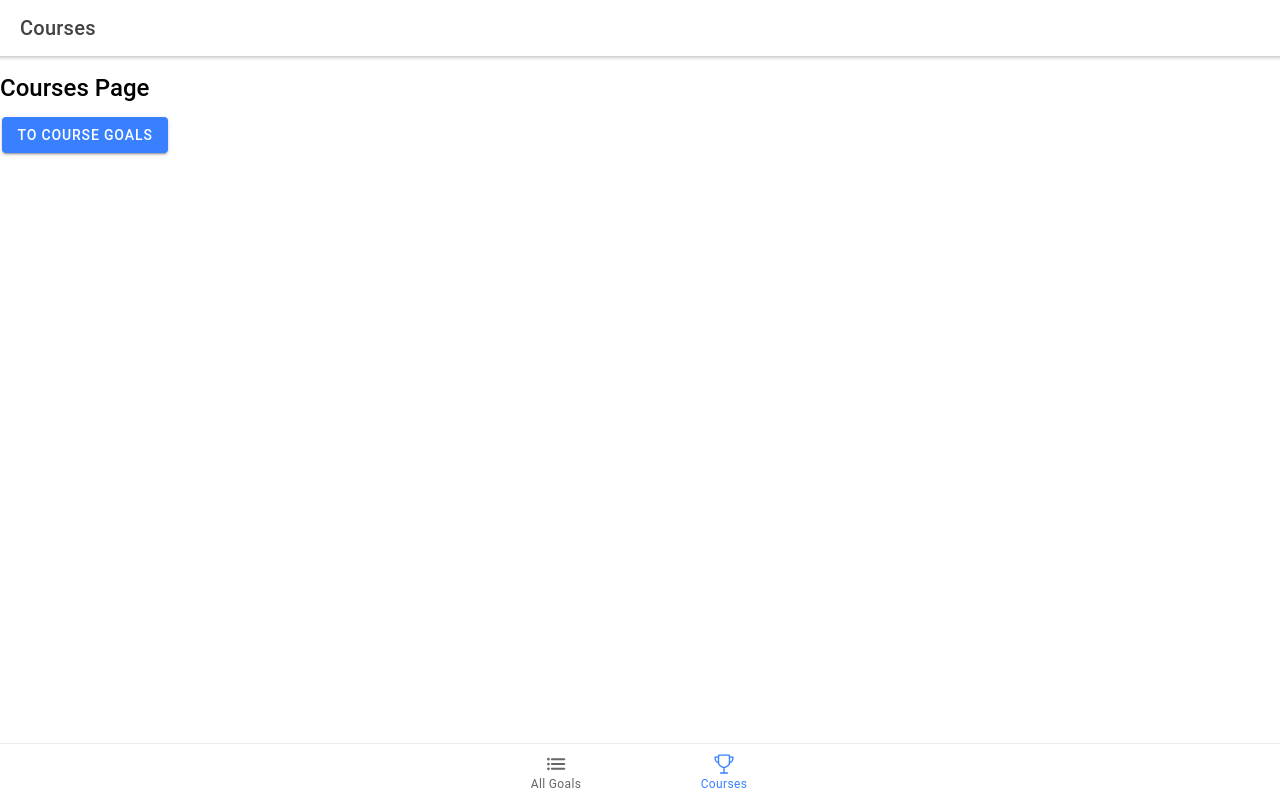
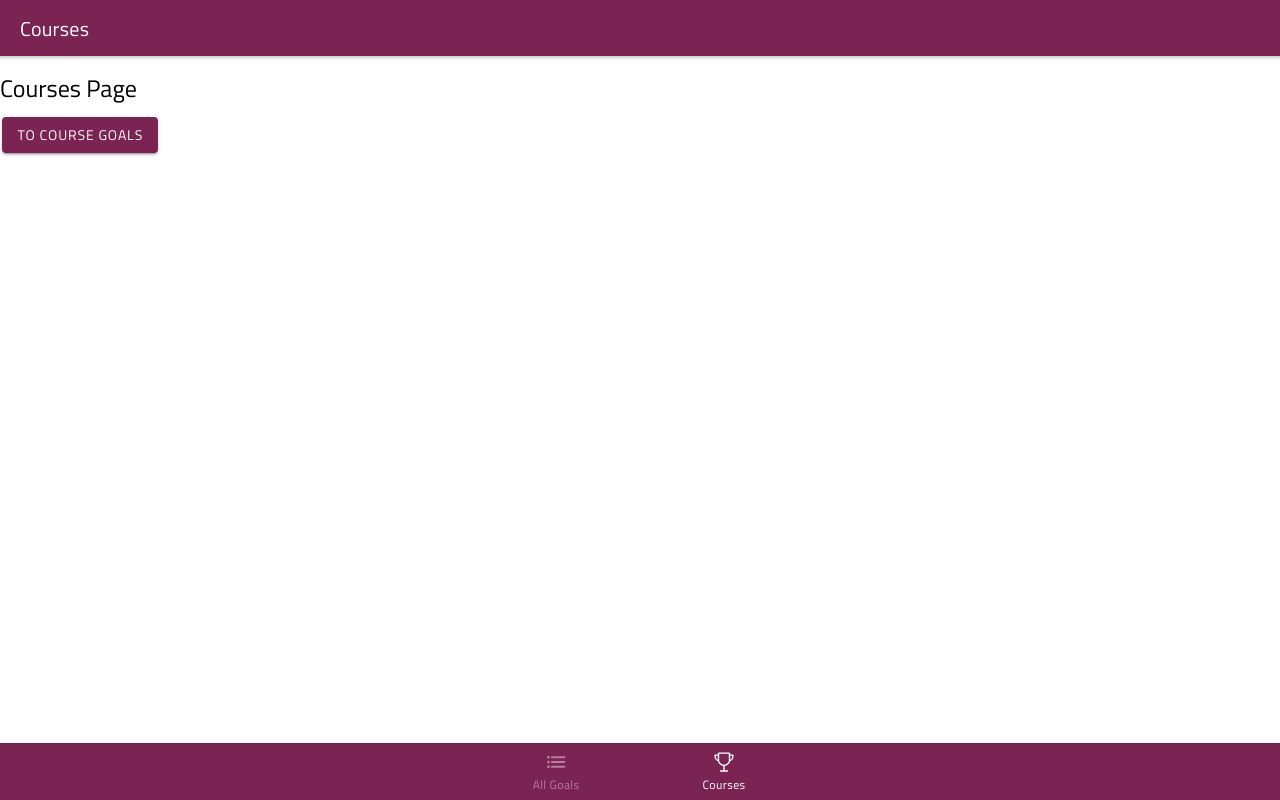
Before and after one commit to Belchenkov/react-ionic-ts-view-courses, a React (Create React App) app: page /courses in a window 1280 px wide. Built offline with nearby package versions, Linux system fonts and the light colour scheme.

Commit message:
Add Global Styles

```diff
--- a/src/App.tsx
+++ b/src/App.tsx
@@ -23,6 +23,7 @@ import '@ionic/react/css/text-transformation.css';
 import '@ionic/react/css/flex-utils.css';
 import '@ionic/react/css/display.css';
 import './theme/variables.css';
+import './theme/theme.css';
 
 import Courses from "./pages/Courses";
 import CourseGoals from "./pages/CourseGoals";
--- /dev/null
+++ b/src/theme/theme.css
@@ -0,0 +1,20 @@
+@import url('https://fonts.googleapis.com/css2?family=Titillium+Web:wght@400;700&display=swap');
+
+:root {
+    --ion-toolbar-background: var(--ion-color-primary);
+    --ion-tab-bar-background: var(--ion-color-primary);
+    --ion-tab-bar-color-selected: #fff;
+    --ion-toolbar-color: #fff;
+    --ion-tab-bar-color: var(--ion-color-secondary);
+}
+
+* {
+    font-family: 'Titillium Web', sans-serif;
+}
+
+input,
+ion-button,
+ion-card-content,
+.font-varta {
+    font-family: 'Titillium Web', sans-serif;
+}
--- a/src/theme/variables.css
+++ b/src/theme/variables.css
@@ -4,7 +4,7 @@ http://ionicframework.com/docs/theming/ */
 /** Ionic CSS Variables **/
 :root {
   /** primary **/
-  --ion-color-primary: #3880ff;
+  --ion-color-primary: #7b2353;
   --ion-color-primary-rgb: 56, 128, 255;
   --ion-color-primary-contrast: #ffffff;
   --ion-color-primary-contrast-rgb: 255, 255, 255;
@@ -12,7 +12,7 @@ http://ionicframework.com/docs/theming/ */
   --ion-color-primary-tint: #4c8dff;
 
   /** secondary **/
-  --ion-color-secondary: #3dc2ff;
+  --ion-color-secondary: #b87e9d;
   --ion-color-secondary-rgb: 61, 194, 255;
   --ion-color-secondary-contrast: #ffffff;
   --ion-color-secondary-contrast-rgb: 255, 255, 255;
```
